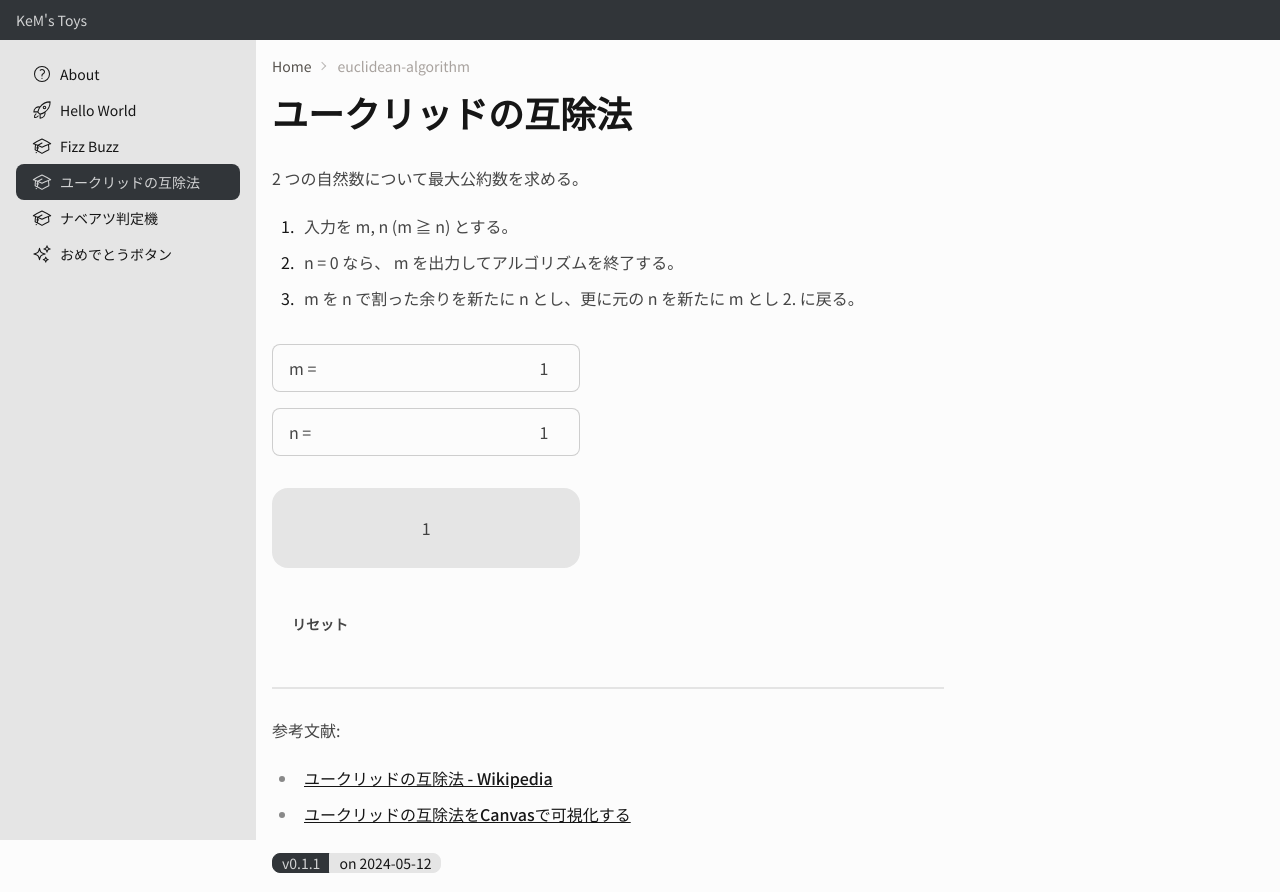
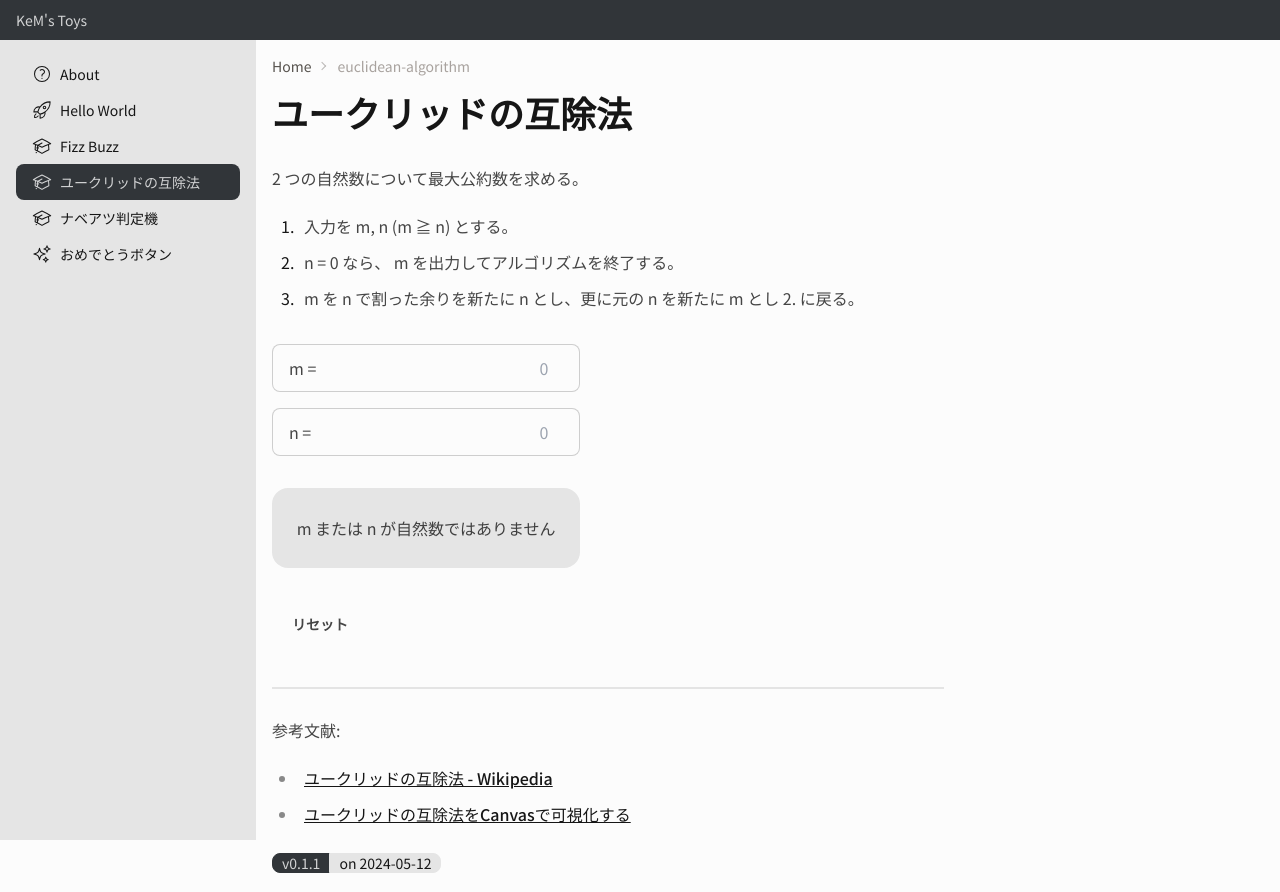
Before and after one commit to kem198/kems-toys, a Next.js app: page /euclidean-algorithm in a window 1280 px wide. Built offline with nearby package versions, Linux system fonts and the light colour scheme.

Commit message:
set default value ""

```diff
--- a/src/components/Atoms/NumberInput.tsx
+++ b/src/components/Atoms/NumberInput.tsx
@@ -1,7 +1,7 @@
 interface Props {
   labelText: string;
-  count: number;
-  setCount: (num: number) => void;
+  count: number | '';
+  setCount: (num: number | '') => void;
 }
 
 const NumberInput = ({ labelText, count, setCount }: Props) => {
@@ -13,6 +13,8 @@ const NumberInput = ({ labelText, count, setCount }: Props) => {
     const newNum = parseInt(event.target.value, 10);
     if (!Number.isNaN(newNum)) {
       setCount(newNum);
+    } else {
+      setCount('');
     }
   };
 
@@ -21,9 +23,10 @@ const NumberInput = ({ labelText, count, setCount }: Props) => {
       {labelText} =
       <input
         type="number"
-        value={count}
+        value={count === '' ? '' : count}
         onChange={handleInputChange}
         className="grow text-right"
+        placeholder="0"
       />
     </label>
   );
--- a/src/components/Organisms/FizzBuzzCalc.tsx
+++ b/src/components/Organisms/FizzBuzzCalc.tsx
@@ -34,13 +34,13 @@ const doFizzBuzz = (num: number) => {
  * FizzBuzz コンポーネント
  */
 const FizzBuzzCalc = () => {
-  const [count, setCount] = useState(1);
+  const [count, setCount] = useState<number | ''>('');
 
   /**
    * count をリセットする関数
    */
   const resetCount = () => {
-    setCount(1);
+    setCount('');
   };
 
   return (
@@ -49,7 +49,7 @@ const FizzBuzzCalc = () => {
       <NumberInput labelText="n" count={count} setCount={setCount} />
       {/* 結果表示 */}
       <div className="my-4 flex h-20 place-items-center items-center justify-center rounded-box bg-base-200 p-4">
-        <p>{doFizzBuzz(count)}</p>
+        <p>{doFizzBuzz(Number(count))}</p>
       </div>
 
       {/* リセットボタン */}
--- a/src/components/Organisms/GcdCalc.tsx
+++ b/src/components/Organisms/GcdCalc.tsx
@@ -5,15 +5,15 @@ import { useState } from 'react';
 
 const GcdCalc = (): JSX.Element => {
   // 状態フックを使用して m と n の状態を管理する
-  const [mCount, setMCount] = useState(1);
-  const [nCount, setNCount] = useState(1);
+  const [mCount, setMCount] = useState<number | ''>('');
+  const [nCount, setNCount] = useState<number | ''>('');
 
   /**
    * m と n を初期値 (1) にリセットする関数
    */
   const resetCounts = () => {
-    setMCount(1);
-    setNCount(1);
+    setMCount('');
+    setNCount('');
   };
 
   /**
@@ -62,7 +62,7 @@ const GcdCalc = (): JSX.Element => {
       <NumberInput labelText="n" count={nCount} setCount={setNCount} />
       {/* 結果表示領域 */}
       <div className="my-4 flex h-20 place-items-center items-center justify-center rounded-box bg-base-200 p-4">
-        <p>{calcGcd(mCount, nCount)}</p>
+        <p>{calcGcd(Number(mCount), Number(nCount))}</p>
       </div>
       {/* リセット */}
       <button
--- a/src/components/Organisms/NabeatsuAssessmenter.tsx
+++ b/src/components/Organisms/NabeatsuAssessmenter.tsx
@@ -55,13 +55,13 @@ const isNabeatsu = (num: number): boolean =>
   isThreeMultiple(num) || hasThreeDigits(num);
 
 const NabeatsuAssessmenter = () => {
-  const [count, setCount] = useState(1);
+  const [count, setCount] = useState<number | ''>('');
 
   /**
    * count をリセットする関数
    */
   const resetCount = () => {
-    setCount(1);
+    setCount('');
   };
 
   return (
@@ -70,7 +70,7 @@ const NabeatsuAssessmenter = () => {
       <NumberInput labelText="n" count={count} setCount={setCount} />
       {/* 結果表示 */}
       <div className="my-4 flex h-20 place-items-center items-center justify-center rounded-box bg-base-200 p-4">
-        <p>{isNabeatsu(count) ? `${count}!!!` : count}</p>
+        <p>{isNabeatsu(Number(count)) ? `${count}!!!` : count}</p>
       </div>
 
       {/* リセット */}
```
